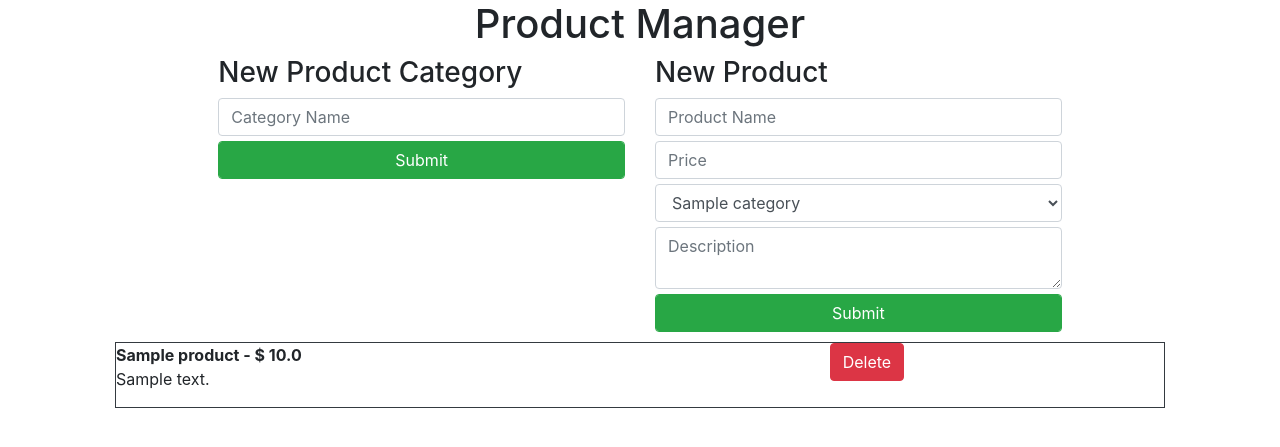
After one commit to mattmeyerink/Product-Management-System, a Flask app: page /products/ in a window 1280 px wide. The commit adds this page. Shown: the top 447 px of the page. Run offline with Flask 2, Linux system fonts and the light colour scheme; tables that the repository leaves empty hold one stand-in row (values such as "Sample post"); some libraries are stand-ins or nearby versions.

Commit message:
Adding forms for products and product categories

```diff
--- a/app/blueprints/authentication/__init__.py
+++ b/app/blueprints/authentication/__init__.py
@@ -1,6 +1,6 @@
 import flask
 
 
-auth_bp = flask.Blueprint("auth", __name__, url_prefix="authentication")
+auth_bp = flask.Blueprint("auth", __name__, url_prefix="/authentication")
 
-import . from routes, models
+from . import routes, models
--- a/app/blueprints/authentication/models.py
+++ b/app/blueprints/authentication/models.py
@@ -4,7 +4,7 @@ from datetime import datetime
 from werkzeug.security import generate_password_hash, check_password_hash
 
 
-class UserRole:
+class UserRole(db.Model):
     """Defines the access different users have across the site."""
     __tablename__ = "user_roles"
     id = db.Column(db.Integer, primary_key=True)
@@ -35,7 +35,7 @@ class UserRole:
         }
         return data
 
-class User:
+class User(db.Model):
     """Represents a user of the app in the db."""
     __tablename__ = "users"
     id = db.Column(db.Integer, primary_key=True)
--- a/app/blueprints/products/models.py
+++ b/app/blueprints/products/models.py
@@ -3,7 +3,7 @@ from app import db
 from datetime import datetime
 
 
-class ProductCategory:
+class ProductCategory(db.Model):
     __tablename__ = "product_categories"
     id = db.Column(db.Integer, primary_key=True)
     name = db.Column(db.String(100))
@@ -38,7 +38,7 @@ class ProductCategory:
         }
         return data
 
-class Product:
+class Product(db.Model):
     __tablename__ = "products"
     id = db.Column(db.Integer, primary_key=True)
     name = db.Column(db.String(100))
--- a/app/blueprints/products/routes.py
+++ b/app/blueprints/products/routes.py
@@ -0,0 +1,43 @@
+import flask
+from . import product_bp
+from .models import ProductCategory, Product
+
+
+@product_bp.route("/")
+def show_product_manager():
+    """Display the main product manager page."""
+    context = {
+        "categories": ProductCategory.query.all(),
+        "products": Product.query.all()
+    }
+    return flask.render_template("product_manager.html", **context)
+
+@product_bp.route("/add_product_category", methods=["POST"])
+def add_product_category():
+    """Add a new product category to the db."""
+    if flask.request.method == "POST":
+        result = flask.request.form
+        category = ProductCategory()
+        category.from_dict(result)
+        category.save()
+
+    return flask.redirect(flask.url_for("products.show_product_manager"))
+
+@product_bp.route("/add_product", methods=["POST"])
+def add_product():
+    """Add a product to the db."""
+    if flask.request.method == "POST":
+        result = flask.request.form
+        product = Product()
+        product.from_dict(result)
+        product.save()
+
+    return flask.redirect(flask.url_for("products.show_product_manager"))
+
+@product_bp.route("/delete_product/<int:id>")
+def delete_product(id):
+    """Delete a product from the db."""
+    product = Product.query.get(id)
+    product.remove()
+
+    return flask.redirect(flask.url_for("products.show_product_manager"))
--- a/app/templates/index.html
+++ b/app/templates/index.html
@@ -13,6 +13,11 @@
     <div class="row justify-content-center">
         <h1>Welcome to the homepage weary traveler!</h1>
     </div>
+    <div class="row justify-content-center">
+      <a href="{{ url_for('products.show_product_manager') }}" class="btn btn-success">
+        Enter the Product Managment Page!
+      </a>
+    </div>
     <!-- Optional JavaScript -->
     <!-- jQuery first, then Popper.js, then Bootstrap JS -->
     <script src="https://code.jquery.com/jquery-3.3.1.slim.min.js" integrity="sha384-q8i/X+965DzO0rT7abK41JStQIAqVgRVzpbzo5smXKp4YfRvH+8abtTE1Pi6jizo" crossorigin="anonymous"></script>
--- /dev/null
+++ b/app/templates/product_manager.html
@@ -0,0 +1,68 @@
+<!doctype html>
+<html lang="en">
+  <head>
+    <title>Title</title>
+    <!-- Required meta tags -->
+    <meta charset="utf-8">
+    <meta name="viewport" content="width=device-width, initial-scale=1, shrink-to-fit=no">
+
+    <!-- Bootstrap CSS -->
+    <link rel="stylesheet" href="https://stackpath.bootstrapcdn.com/bootstrap/4.3.1/css/bootstrap.min.css" integrity="sha384-ggOyR0iXCbMQv3Xipma34MD+dH/1fQ784/j6cY/iJTQUOhcWr7x9JvoRxT2MZw1T" crossorigin="anonymous">
+  </head>
+  <body>
+      <div class="row justify-content-center">
+          <h1>Product Manager</h1>
+      </div>
+      <div class="row justify-content-center">
+          <div class="col-md-4">
+            <h3>New Product Category</h3>
+            <form action="http://localhost:5000/products/add_product_category" method="POST">
+                <input type="text" name="name" class="form-control" style="margin-bottom: 5px" placeholder="Category Name"/>
+                <input type="submit" value="Submit" class="btn btn-success form-control" style="color: white"/>
+            </form>
+          </div>
+          <div class="col-md-4">
+            <h3>New Product</h3>
+            <form action="http://localhost:5000/products/add_product" method="POST">
+                <input type="text" name="name" class="form-control" style="margin-bottom: 5px" placeholder="Product Name"/>
+                <input type="number" name="price" class="form-control" style="margin-bottom: 5px" placeholder="Price"/>
+                <select name="category" class="form-control" style="margin-bottom: 5px" >
+                    {% for category in categories %}
+                        <option value="{{category.id}}">{{category.name}}</option>
+                    {% endfor %}
+                </select>
+                <textarea name="description" class="form-control" style="margin-bottom: 5px" placeholder="Description"></textarea>
+                <input type="submit" value="Submit" class="btn btn-success form-control" style="color: white"/>
+            </form>
+          </div>
+      </div>
+
+      {% for product in products %}
+        <div class="row justify-content-center" style="margin: 10px">
+            <div class="col-md-10">
+                <div class="row border border-dark">
+                    <div class="col-md-8">
+                        <div class="row">
+                            <strong>{{product.name}} - $ {{product.price}}</strong>
+                        </div>
+                        <div class="row">
+                            <p>{{product.description}}</p>
+                        </div>
+                    </div>
+                    <div class="col-md-2">
+                        <a href="{{ url_for('products.delete_product', id=product.id) }}" class="btn btn-danger">Delete</a>
+                    </div>
+                </div>
+            </div>
+
+        </div>
+      {% endfor %}
+
+    </div>
+    <!-- Optional JavaScript -->
+    <!-- jQuery first, then Popper.js, then Bootstrap JS -->
+    <script src="https://code.jquery.com/jquery-3.3.1.slim.min.js" integrity="sha384-q8i/X+965DzO0rT7abK41JStQIAqVgRVzpbzo5smXKp4YfRvH+8abtTE1Pi6jizo" crossorigin="anonymous"></script>
+    <script src="https://cdnjs.cloudflare.com/ajax/libs/popper.js/1.14.7/umd/popper.min.js" integrity="sha384-UO2eT0CpHqdSJQ6hJty5KVphtPhzWj9WO1clHTMGa3JDZwrnQq4sF86dIHNDz0W1" crossorigin="anonymous"></script>
+    <script src="https://stackpath.bootstrapcdn.com/bootstrap/4.3.1/js/bootstrap.min.js" integrity="sha384-JjSmVgyd0p3pXB1rRibZUAYoIIy6OrQ6VrjIEaFf/nJGzIxFDsf4x0xIM+B07jRM" crossorigin="anonymous"></script>
+  </body>
+</html>
```
